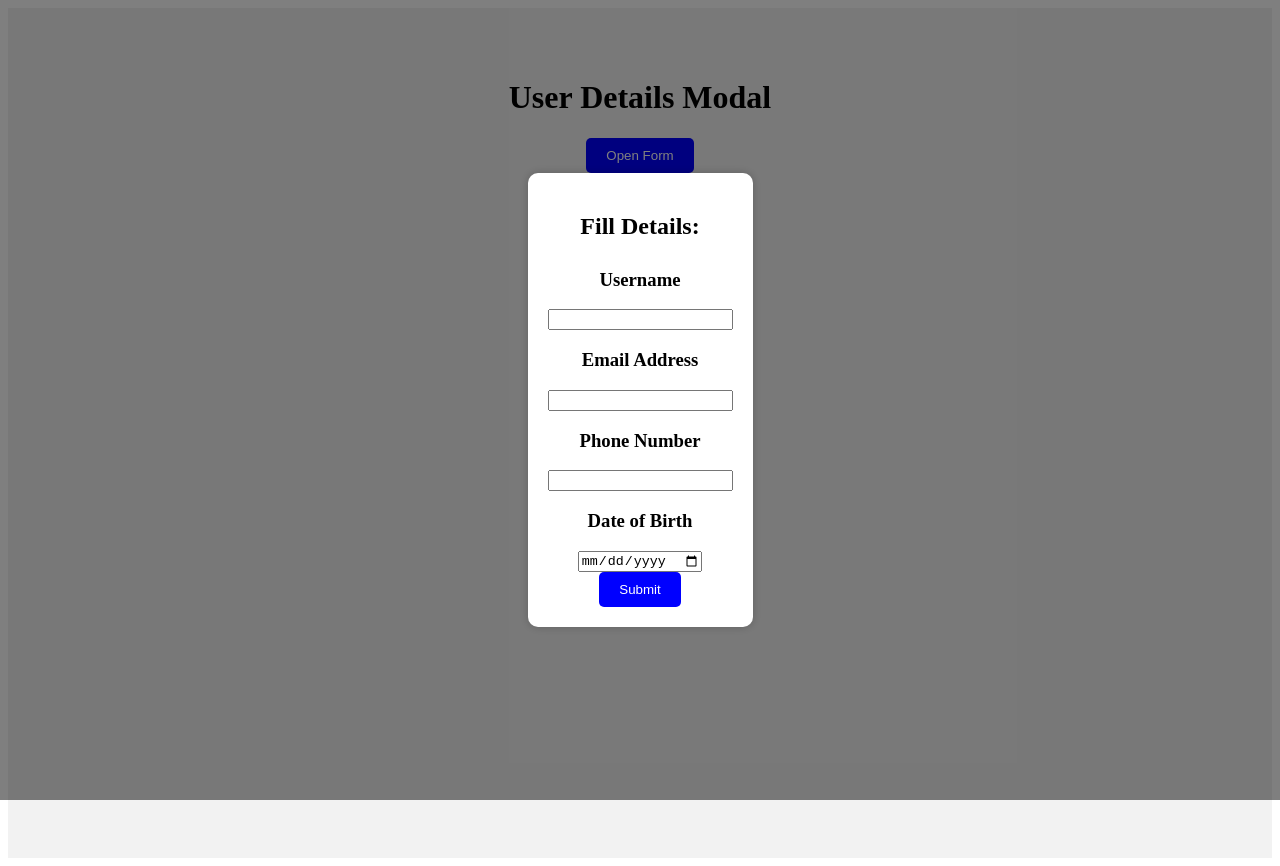
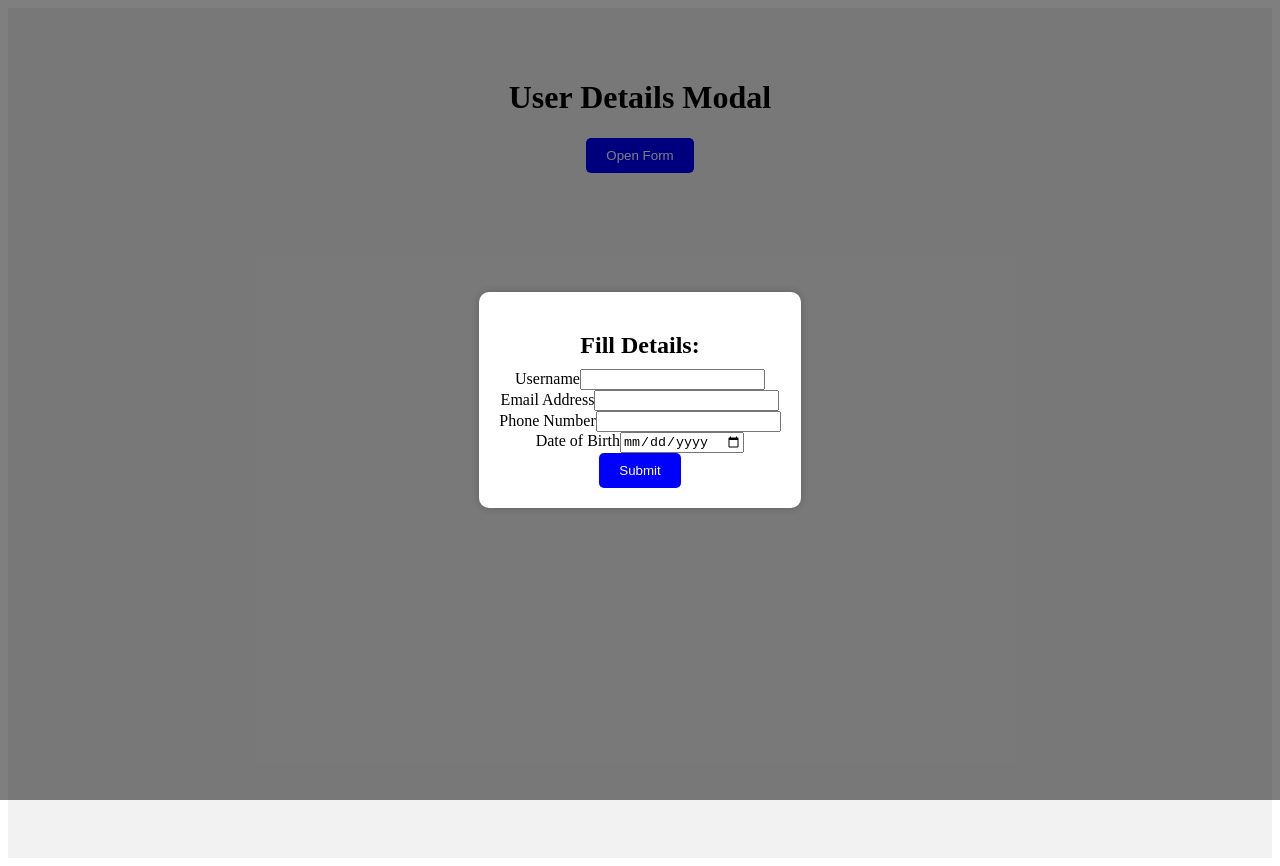
Before and after one commit to akgone38/xmodal, a React (Vite) app in the folder x_modal/: page / in a window 1280 px wide. Both pictures are taken after a click on the button "Open Form". Built offline with nearby package versions, Linux system fonts and the light colour scheme.

Commit message:
updated again

```diff
--- a/x_modal/src/App.jsx
+++ b/x_modal/src/App.jsx
@@ -28,9 +28,8 @@ function App() {
     }
   };
 
-
   const handleCloseModal = (e) => {
-    if (e.target.className === 'modal' || e.target.className === 'overlay') {
+    if (e.target.className === 'modal-overlay') {
       setIsOpen(false);
     }
   };
@@ -41,20 +40,27 @@ function App() {
       <button onClick={() => setIsOpen(true)}>Open Form</button>
 
       {isOpen && (
-        <div className="modal-overlay" onClick={handleCloseModal}>
-          <div className="modal">
+        <div className="modal-overlay">
+          <div className="modal" onClick={handleCloseModal}>
             <div className="modal-content">
               <h2>Fill Details:</h2>
-              <h3>Username</h3>
-              <input type="text" id="username" value={username} onChange={(e) => setUsername(e.target.value)} />
-              <h3>Email Address</h3>
-              <input type="email" id="email" value={email} onChange={(e) => setEmail(e.target.value)} />
-              <h3>Phone Number</h3>
-              <input type="text" id="phone" value={phone} onChange={(e) => setPhone(e.target.value)} />
-              <h3>Date of Birth</h3>
-              <input type="date" id="dob" value={dob} onChange={(e) => setDob(e.target.value)} />
+              <div className="form-input">
+                <label htmlFor="username">Username</label>
+                <input type="text" id="username" value={username} onChange={(e) => setUsername(e.target.value)} />
+              </div>
+              <div className="form-input">
+                <label htmlFor="email">Email Address</label>
+                <input type="email" id="email" value={email} onChange={(e) => setEmail(e.target.value)} />
+              </div>
+              <div className="form-input">
+                <label htmlFor="phone">Phone Number</label>
+                <input type="text" id="phone" value={phone} onChange={(e) => setPhone(e.target.value)} />
+              </div>
+              <div className="form-input">
+                <label htmlFor="dob">Date of Birth</label>
+                <input type="date" id="dob" value={dob} onChange={(e) => setDob(e.target.value)} />
+              </div>
               <button className="submit-button" onClick={handleSubmit}>Submit</button>
-              {/* Remove the close button */}
             </div>
           </div>
         </div>
```
